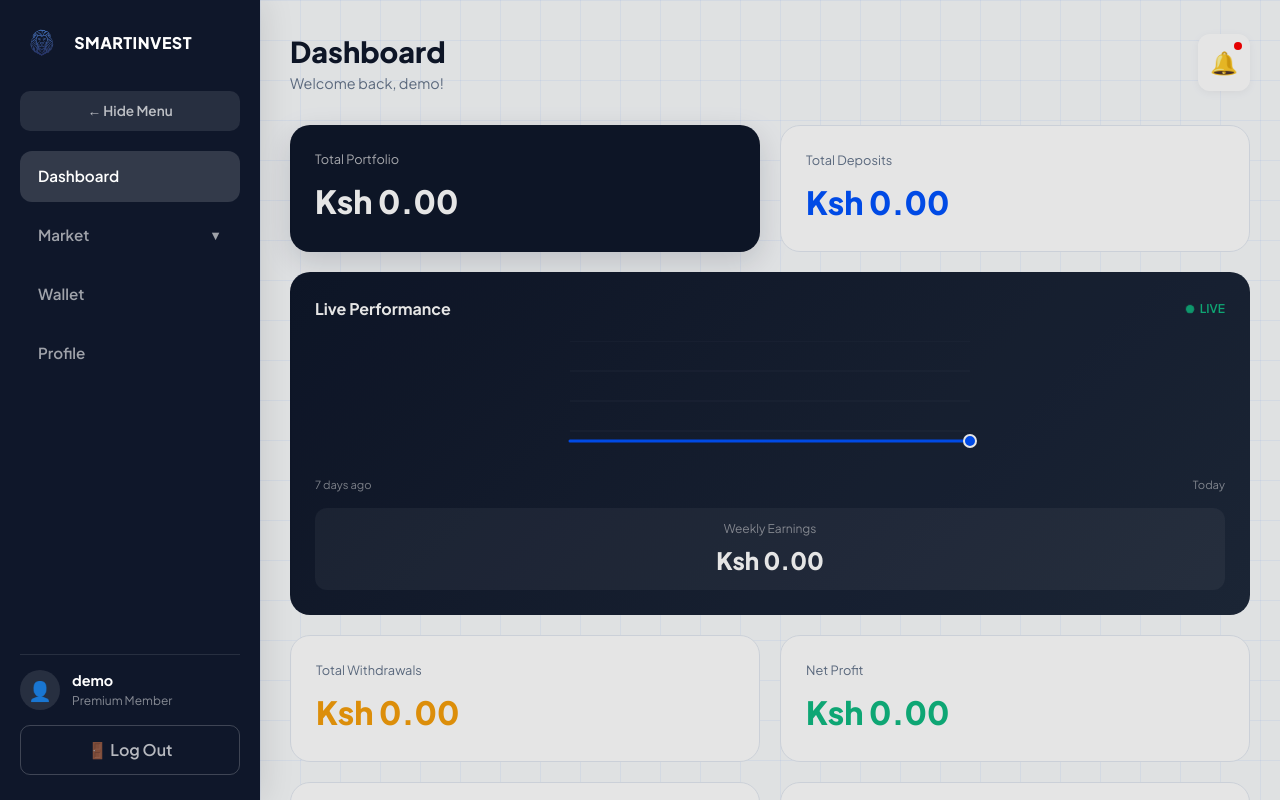
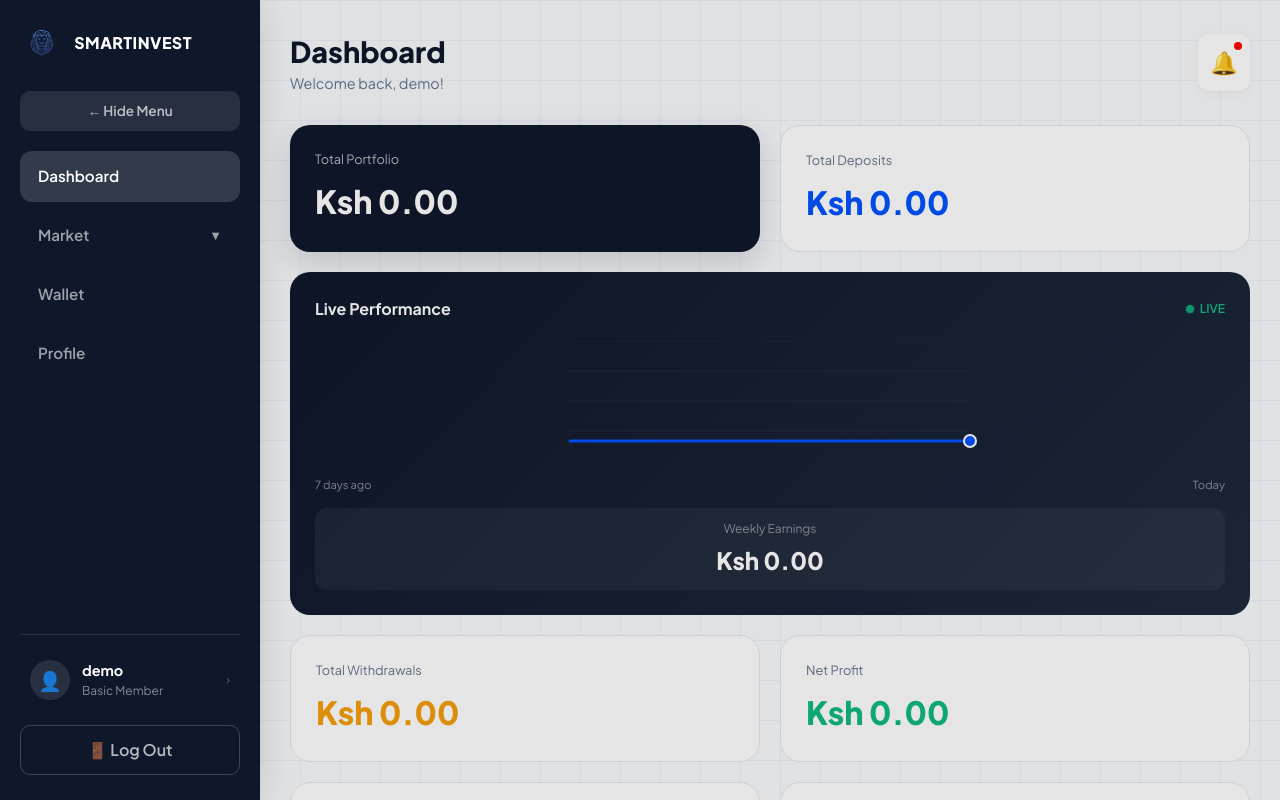
Before and after one commit to 888Greys/smartin, a Next.js app: page /dashboard in a window 1280 px wide. Built offline with nearby package versions, Linux system fonts and the light colour scheme.

Commit message:
Sidebar user section: show fullName, tier badge, clickable to profile

```diff
--- a/src/app/dashboard/page.tsx
+++ b/src/app/dashboard/page.tsx
@@ -363,14 +363,22 @@ export default function DashboardPage() {
 
                 {/* User & Logout - always at bottom */}
                 <div style={{ borderTop: '1px solid rgba(255,255,255,0.1)', paddingTop: '15px', flexGrow: 0, flexShrink: 0 }}>
-                    <div style={{ display: 'flex', alignItems: 'center', gap: '12px', marginBottom: '15px' }}>
+                    <div
+                        onClick={() => { setActiveSection('profile'); setSidebarCollapsed(true); }}
+                        style={{ display: 'flex', alignItems: 'center', gap: '12px', marginBottom: '15px', cursor: 'pointer', padding: '10px', borderRadius: '12px', transition: '0.2s' }}
+                        onMouseEnter={(e) => e.currentTarget.style.background = 'rgba(255,255,255,0.05)'}
+                        onMouseLeave={(e) => e.currentTarget.style.background = 'transparent'}
+                    >
                         <div style={{ width: '40px', height: '40px', borderRadius: '50%', background: user?.profilePhoto || profilePhoto ? 'transparent' : 'rgba(255,255,255,0.1)', display: 'flex', alignItems: 'center', justifyContent: 'center', fontSize: '1.2rem', overflow: 'hidden', backgroundImage: user?.profilePhoto || profilePhoto ? `url(${user?.profilePhoto || profilePhoto})` : 'none', backgroundSize: 'cover', backgroundPosition: 'center' }}>
-                            {!user?.profilePhoto && !profilePhoto && '👤'}
+                            {!user?.profilePhoto && !profilePhoto && (user?.fullName ? user.fullName.charAt(0).toUpperCase() : '👤')}
                         </div>
-                        <div>
-                            <div style={{ color: 'white', fontWeight: 700, fontSize: '0.9rem' }}>{user?.email?.split('@')[0] || 'User'}</div>
-                            <div style={{ color: 'rgba(255,255,255,0.5)', fontSize: '0.75rem' }}>Premium Member</div>
+                        <div style={{ flex: 1 }}>
+                            <div style={{ color: 'white', fontWeight: 700, fontSize: '0.9rem' }}>
+                                {user?.fullName || user?.email?.split('@')[0] || 'User'}
+                            </div>
+                            <div style={{ color: 'rgba(255,255,255,0.5)', fontSize: '0.75rem' }}>{user?.tier === 'vip' ? 'VIP Member' : user?.tier === 'premium' ? 'Premium Member' : 'Basic Member'}</div>
                         </div>
+                        <span style={{ color: 'rgba(255,255,255,0.3)', fontSize: '0.8rem' }}>›</span>
                     </div>
                     <button onClick={handleLogout} style={{ width: '100%', padding: '12px', borderRadius: '10px', border: '1px solid rgba(255,255,255,0.2)', background: 'transparent', color: 'rgba(255,255,255,0.7)', fontWeight: 600, cursor: 'pointer', display: 'flex', alignItems: 'center', justifyContent: 'center', gap: '8px' }}>
                         🚪 Log Out
```
